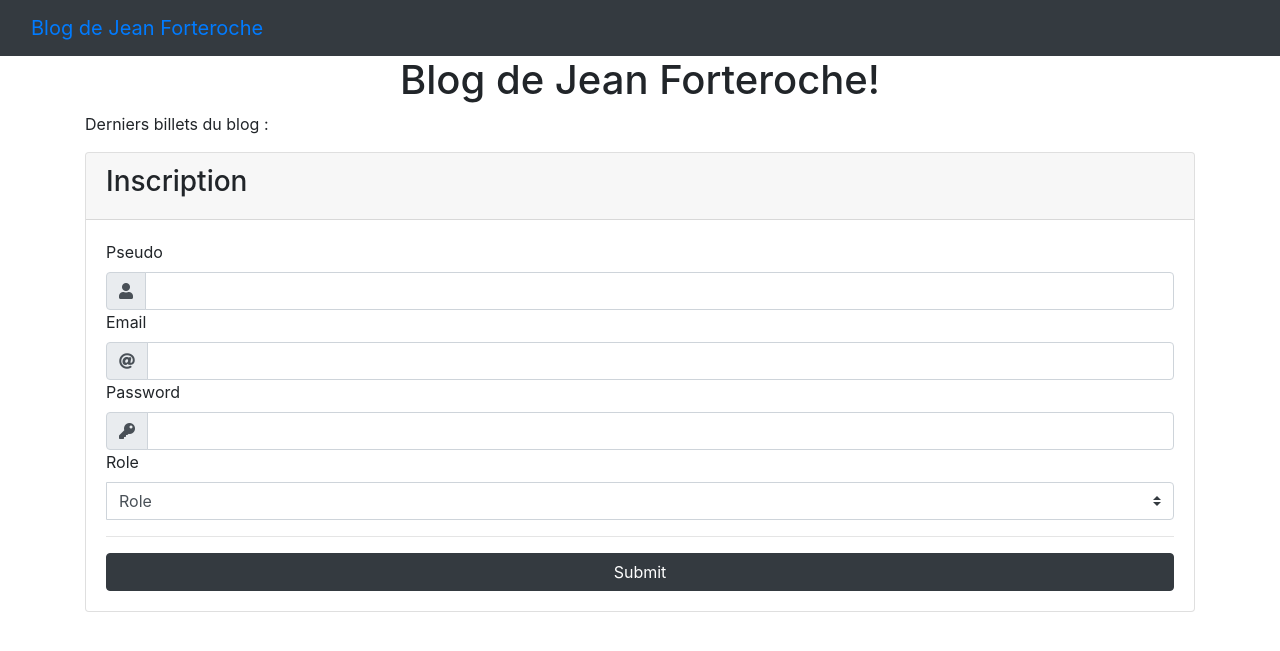
After one commit to JeremBoyer/Blog_JF_p3, a PHP site: template Views/UsersViews/signUpView.php in a window 1280 px wide. The commit adds this page. Shown: the top 651 px of the page. Run offline with PHP 8.4, Linux system fonts and the light colour scheme; the template is opened without the code that fills it, so the values that code supplies are empty; some libraries are stand-ins or nearby versions.

Commit message:
[New features] Sign Up (Add a user to the database with a form).

```diff
--- /dev/null
+++ b/Views/UsersViews/signUpView.php
@@ -0,0 +1,78 @@
+<?php $title = 'Blog de Jean Forteroche'; ?>
+
+<?php ob_start(); ?>
+<h1>Blog de Jean Forteroche!</h1>
+<p>Derniers billets du blog :</p>
+
+<?php
+if (isset($_SESSION['error']) || isset($_SESSION['success'])) {
+    $alertType = 'success';
+    $message = $_SESSION['success'];
+    //$alertType = isset($_SESSION['error']) ? 'danger' : null;
+    if (isset($_SESSION['error'])) {
+        $alertType = 'danger';
+        $message = $_SESSION['error'];
+    }
+    session_destroy();
+    ?>
+
+    <div class="alert alert-<?= $alertType ?>" role="alert">
+        <?= $message ?>
+    </div>
+    <?php
+}
+?>
+<div class="card card-outline-secondary">
+    <div class="card-header">
+        <h3>Inscription</h3>
+    </div>
+    <div class="card-body">
+        <form action="index.php?action=signUp" method="post">
+            <div>
+                <label for="username">Pseudo</label><br/>
+                <div class="input-group">
+                    <div class="input-group-prepend">
+                        <span class="input-group-text"><i class="fas fa-user"></i></span>
+                    </div>
+                    <input class="form-control" type="text" id="username" name="username"/>
+                </div>
+            </div>
+            <div>
+                <label for="email">Email</label><br/>
+                <div class="input-group">
+                    <div class="input-group-prepend">
+                        <span class="input-group-text"><i class="fas fa-at"></i></span>
+                    </div>
+                    <input class="form-control" type="text" id="email" name="email"/>
+                </div>
+            </div>
+            <div>
+                <label for="pass">Password</label><br/>
+                <div class="input-group">
+                    <div class="input-group-prepend">
+                        <span class="input-group-text"><i class="fas fa-key"></i></span>
+                    </div>
+                    <input class="form-control" type="password" id="pass" name="pass"/>
+                </div>
+            </div>
+            <div>
+                <div class="input-group input-select">
+                    <label for="role">Role</label><br/>
+                    <select class="custom-select d-block w-100" id="role" name="role">
+                        <option value>Role</option>
+                        <option>Admin</option>
+                        <option>Contributeur</option>
+                    </select>
+                </div>
+            </div>
+            <div>
+                <hr>
+                <input type="submit" class="btn btn-dark btn-block"/>
+            </div>
+        </form>
+    </div>
+</div>
+
+<?php $content = ob_get_clean(); ?>
+
+<?php require('Views/layout.php'); ?>
```
Also changed, not shown: Controller/UserController.php (added, +24 -0 lines), Model/UserManager.php (added, +26 -0 lines), Views/UsersViews/logInView.php (added, +7 -0 lines), Views/UsersViews/logOutView.php (added, +7 -0 lines), Views/UsersViews/profileView.php (added, +7 -0 lines), index.php (+12 -0 lines).
